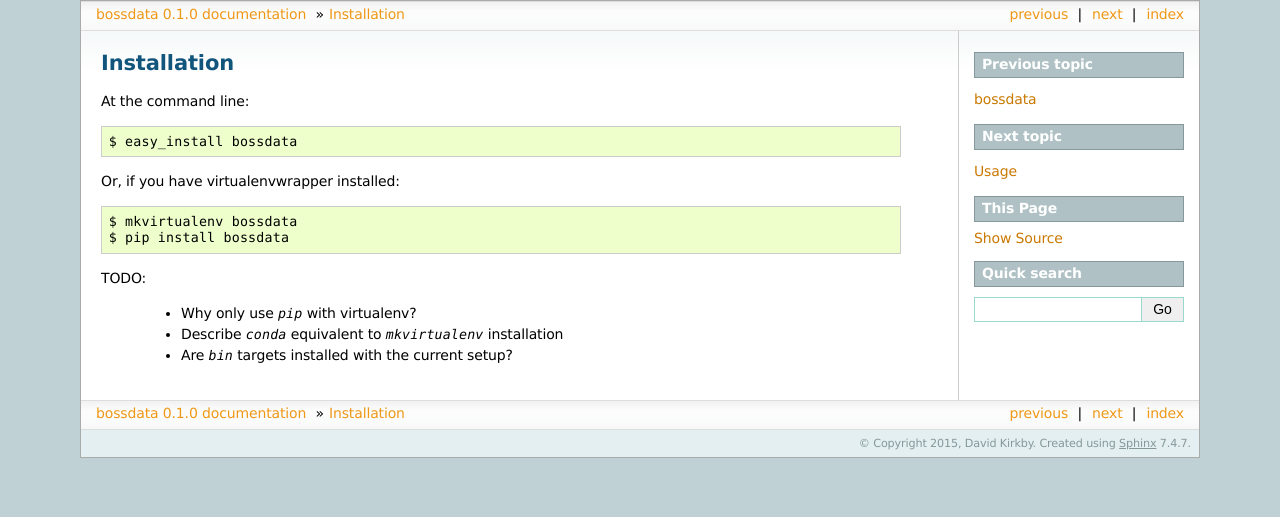
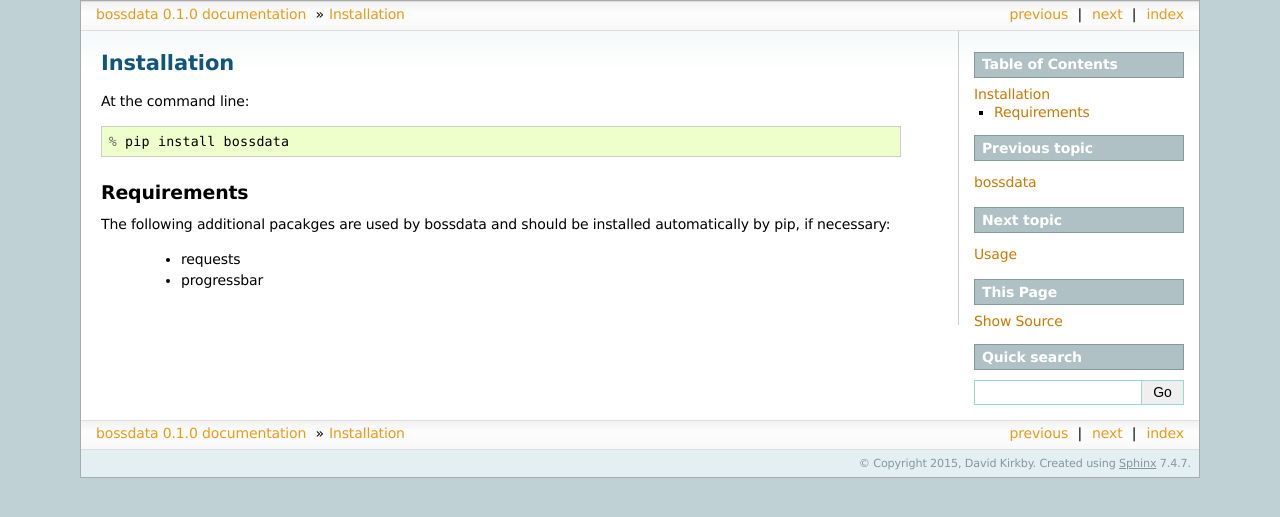
Before and after one commit to dkirkby/bossdata, a Sphinx documentation site: the page built from docs/installation.rst, in a window 1280 px wide. Shown: the top 517 px of the page. Built offline with Sphinx 7.4.7, drawn with Linux system fonts in a browser that asks for light colours.

Commit message:
Add progress bar for long downloads

```diff
--- a/docs/installation.rst
+++ b/docs/installation.rst
@@ -4,15 +4,12 @@
 
 At the command line::
 
-    $ easy_install bossdata
+    % pip install bossdata
 
-Or, if you have virtualenvwrapper installed::
+Requirements
+------------
 
-    $ mkvirtualenv bossdata
-    $ pip install bossdata
+The following additional pacakges are used by bossdata and should be installed automatically by pip, if necessary:
 
-TODO:
-
- * Why only use `pip` with virtualenv?
- * Describe `conda` equivalent to `mkvirtualenv` installation
- * Are `bin` targets installed with the current setup?
+ * requests
+ * progressbar
--- a/requirements.txt
+++ b/requirements.txt
@@ -1,2 +1,3 @@
 wheel==0.23.0
 requests>=2.7.0
+progressbar>=2.3
```
Also changed, not shown: 2 other files.
